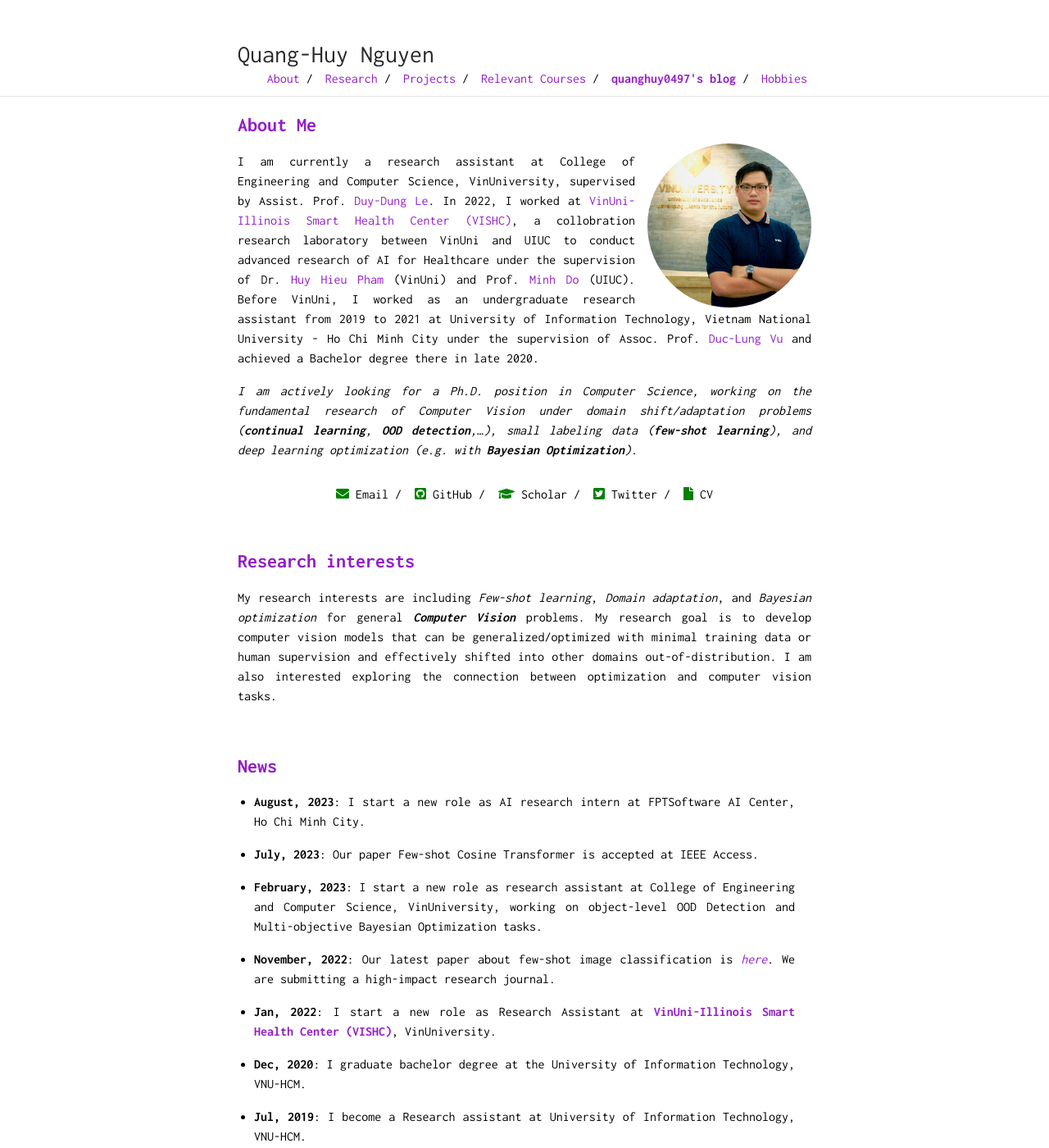
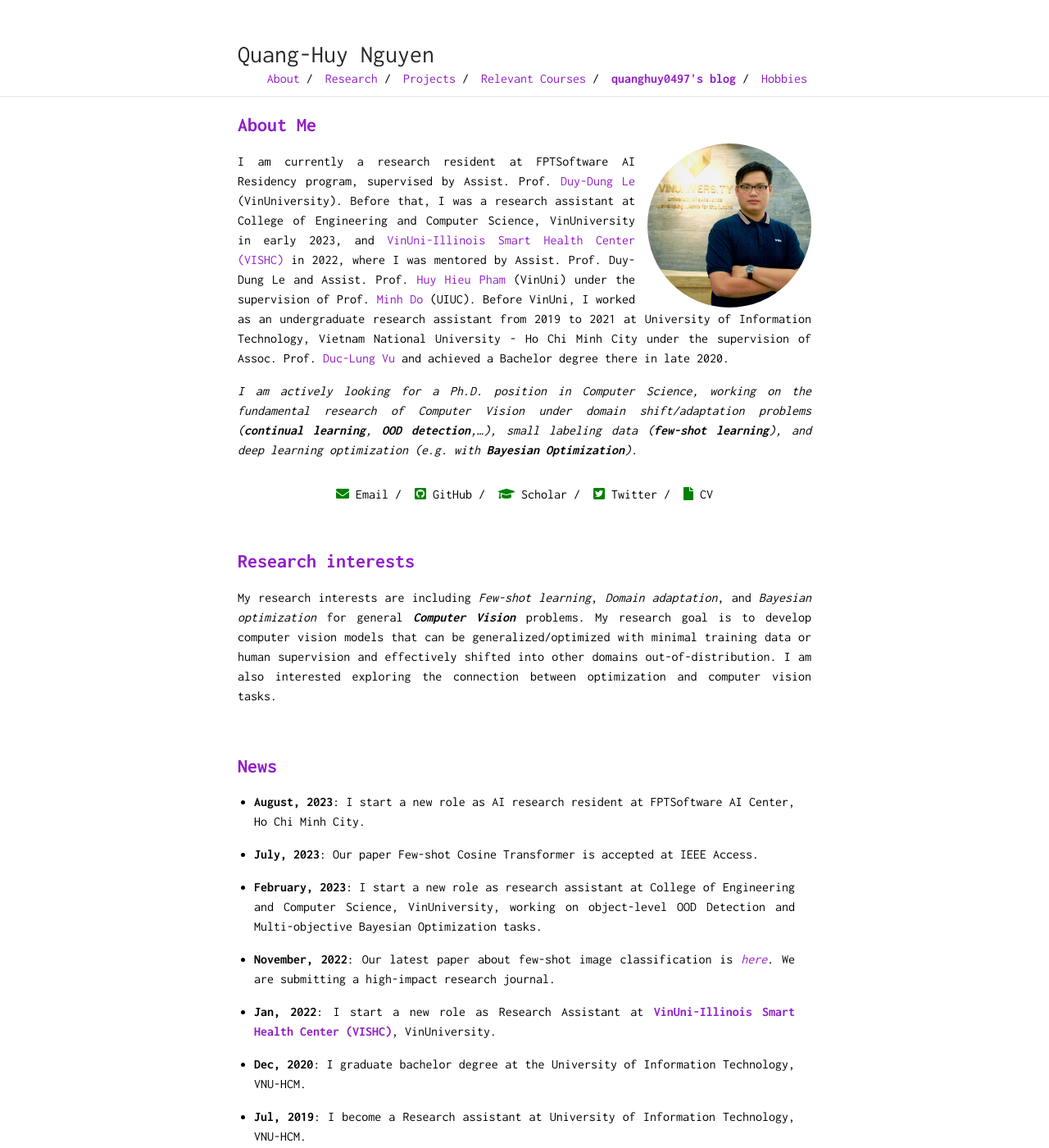
Before and after one commit to quanghuy0497/quanghuy0497.github.io, a Jekyll site: the page built from index.md, in a window 1280 px wide and 1400 px high. Shown: the whole window at 82% size. Built offline with Jekyll 4.4.1, drawn with Linux system fonts in a browser that asks for light colours; nearby versions of some CDN libraries.

Commit message:
Update bio

```diff
--- a/_data/social-media.yml
+++ b/_data/social-media.yml
@@ -43,7 +43,7 @@ twitter:
 #   space: '/&thinsp;'
 
 cv:
-  id: 'Nguyen_Huy_CV_20June2023.pdf'
+  id: 'Nguyen_Huy_CV_10September2023.pdf'
   href: 'pdf/'
   title: 'CV'
   fa-icon: 'fas fa-file'
--- a/page/about.md
+++ b/page/about.md
@@ -3,7 +3,7 @@
 <img class="profile-picture" src="/assets/profile/profile.jpg">
 
 
-I am currently a research assistant at College of Engineering and Computer Science, VinUniversity, supervised by Assist. Prof. [Duy-Dung Le](https://andrew-dungle.github.io/). In 2022, I worked at [VinUni-Illinois Smart Health Center (VISHC)](https://smarthealth.vinuni.edu.vn/), a collobration research laboratory between VinUni and UIUC to conduct advanced research of AI for Healthcare under the supervision of Dr. [Huy Hieu Pham](https://huyhieupham.github.io/) (VinUni) and Prof. [Minh Do](https://minhdo.ece.illinois.edu/) (UIUC). Before VinUni, I worked as an undergraduate research assistant from 2019 to 2021 at University of Information Technology, Vietnam National University - Ho Chi Minh City under the supervision of Assoc. Prof. [Duc-Lung Vu](https://sites.google.com/uit.edu.vn/lungvd) and achieved a Bachelor degree there in late 2020.
+I am currently a research resident at FPTSoftware AI Residency program, supervised by Assist. Prof. [Duy-Dung Le](https://andrew-dungle.github.io/) (VinUniversity). Before that, I was a research assistant at College of Engineering and Computer Science, VinUniversity in early 2023, and [VinUni-Illinois Smart Health Center (VISHC)](https://smarthealth.vinuni.edu.vn/) in 2022, where I was mentored by Assist. Prof. Duy-Dung Le and Assist. Prof. [Huy Hieu Pham](https://huyhieupham.github.io/) (VinUni) under the supervision of Prof. [Minh Do](https://minhdo.ece.illinois.edu/) (UIUC). Before VinUni, I worked as an undergraduate research assistant from 2019 to 2021 at University of Information Technology, Vietnam National University - Ho Chi Minh City under the supervision of Assoc. Prof. [Duc-Lung Vu](https://sites.google.com/uit.edu.vn/lungvd) and achieved a Bachelor degree there in late 2020.
 
 
 *I am actively looking for a Ph.D. position in Computer Science, working on the fundamental research of Computer Vision under domain shift/adaptation problems (**continual learning**, **OOD detection**,...), small labeling data (**few-shot learning**), and deep learning optimization (e.g. with **Bayesian Optimization**).*
@@ -20,7 +20,7 @@ My research interests are including *Few-shot learning*, *Domain adaptation*, an
 
 ## News
 
-- **August, 2023**: I start a new role as AI research intern at FPTSoftware AI Center, Ho Chi Minh City.
+- **August, 2023**: I start a new role as AI research resident at FPTSoftware AI Center, Ho Chi Minh City.
 
 - **July, 2023**: Our paper Few-shot Cosine Transformer is accepted at IEEE Access.
 
```
Also changed, not shown: 2 other files.
